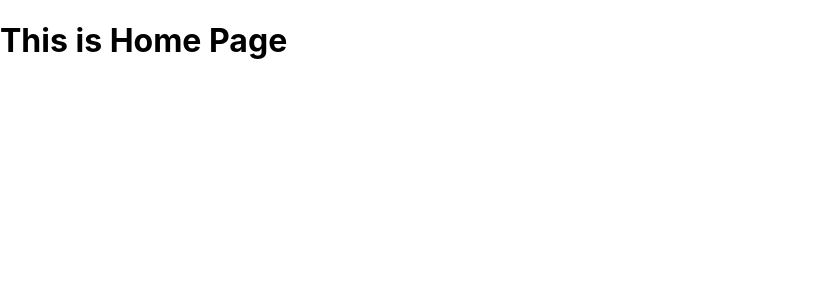
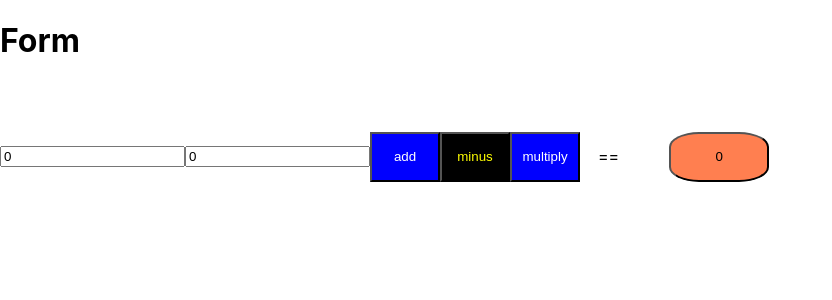
Before and after one commit to 7078shiv/React-App, a React (Create React App) app: page /form in a window 1280 px wide. Shown: the top 300 px of the page, without its empty margins (0-832 px from the left). Built offline with nearby package versions, Linux system fonts and the light colour scheme.

Commit message:
modified

```diff
--- a/package.json
+++ b/package.json
@@ -18,7 +18,7 @@
     "web-vitals": "^2.1.4"
   },
   "scripts": {
-    "start": "set PORT=51517 && react-scripts start",
+    "start": "set PORT=50611 && react-scripts start",
     "build": "react-scripts build",
     "test": "react-scripts test",
     "eject": "react-scripts eject"
--- a/src/App.css
+++ b/src/App.css
@@ -1,38 +1,110 @@
-.App {
-  text-align: center;
+.addbutton{
+  width:70px;
+  height:50px;
+  background-color:blue;
+  color:white;
 }
 
-.App-logo {
-  height: 40vmin;
-  pointer-events: none;
+.minusbutton{
+  width:70px;
+  height:50px;
+  color:yellow;
+  background-color: black;
 }
 
-@media (prefers-reduced-motion: no-preference) {
-  .App-logo {
-    animation: App-logo-spin infinite 20s linear;
-  }
+
+.todo-input {
+  position: relative;
+  width: 400px;
+
+  padding: 30px 30px 15px;
+  background: white;
+  border: 1px solid;
+  border-color: #dfdcdc #d9d6d6 #ccc;
+  border-radius: 2px;
+  -webkit-box-shadow: 0 1px 2px rgba(0, 0, 0, 0.1);
+  box-shadow: 0 1px 2px rgba(0, 0, 0, 0.1);
+  margin: 20px auto;
+  margin-left: 400px;
+  align-items: center;
 }
 
-.App-header {
-  background-color: #282c34;
-  min-height: 100vh;
-  display: flex;
-  flex-direction: column;
-  align-items: center;
-  justify-content: center;
-  font-size: calc(10px + 2vmin);
-  color: white;
+.btn {
+  margin: 10px ;
+  padding: 2px;
+  border-radius: 30%;
+  width: 100px;
+  height: 50px;
+  background-color: coral;
+  margin: 50px;
+}
+.app-title {
+  font-size: 52px;
+  line-height: 52px;
+  margin-bottom: 30px;
+  font-weight: bold;
+  text-align: center;
+  letter-spacing: -0.8px;
+  color: palevioletred;
 }
 
-.App-link {
-  color: #61dafb;
+.listitems{
+  border: 2px solid black;
+  text-align: center;
+  background-color: rebeccapurple;
+  color: black;
+  margin: 20px auto;
+  border-radius: 20%;
+  text-decoration: double;
+   width: 50%;
+  height: 10%;
 }
 
-@keyframes App-logo-spin {
-  from {
-    transform: rotate(0deg);
-  }
-  to {
-    transform: rotate(360deg);
-  }
+/* .content{
+  border: 2px solid black;
+  background-color: darkmagenta;
+} */
+
+.items{
+  border: 2px solid black;
+  border-radius: 20%;
+  background-color: skyblue;
+  /* width:fit-content; */
+  height: fit-content;
+  text-align: center;
+  margin: 20px;
+  padding: 10px;
+  align-items: center;
+  overflow:scroll;
 }
+
+img {
+  border: 1px solid #ddd;
+  border-radius: 100px;
+  padding: 5px;
+  width: 550px;
+  height: 500px;
+  display: flex;
+}
+
+img:hover {
+  box-shadow: 0 0 2px 1px rgba(0, 140, 186, 0.5);
+}
+
+.Cbtn{
+  padding: 5px;
+border-radius: 30%;
+width: 100px;
+height: 50px;
+background-color: coral;
+margin: 50px;
+
+text-align: center;
+pointer-events: stroke;
+text-align: center;
+display: inline;
+cursor: pointer;
+}
+.Cbtn:hover{
+  background-color: red;
+}
--- a/src/App.tsx
+++ b/src/App.tsx
@@ -6,6 +6,9 @@ import Donald from "./Component/Donald";
 import Home from "./Component/Home";
 import UserParams from "./Component/UserParams";
 import AddParams from "./Component/AddParams";
+import Form from "./Component/Form";
+import NoteTaking from "./Component/NoteTaking";
+import Carousel from "./Component/Carousel";
 // react-router-dom enable me to create the routes
 export default function App() {
   return (
@@ -28,6 +31,11 @@ export default function App() {
       {/* wildcard matching should be implemented at last */}
 
       <Route path="*" element={<Home></Home>}></Route>
+
+      {/* Props and state */}
+      <Route path="/form" element={<Form/>}></Route>
+      <Route path="/NoteTaking" element={<NoteTaking/>}></Route>
+      <Route path="/Carousel" element={<Carousel/>}></Route>
     </Routes>
     </BrowserRouter>
   );
--- /dev/null
+++ b/src/Component/Button.tsx
@@ -0,0 +1,12 @@
+import "../App.css"
+interface IButtonProps{
+    text:string;
+    className:string;
+    Onclick():void;
+}
+export default function Button(props:IButtonProps){
+
+    return (
+        <button className={props.className} onClick={props.Onclick}>{props.text}</button>
+    )
+}
--- /dev/null
+++ b/src/Component/Carousel.tsx
@@ -0,0 +1,24 @@
+
+// first images,left will be disalbled
+// lastimage right should be disabled
+// other images both will be enabled
+// on left curr=curr-1;
+// on righ curr=curr+1;
+
+import { useState } from "react";
+import "../App.css"
+export default function Carousel(){
+    const[count,setcount]=useState<number>(0);
+    const images=["https://cdn.pixabay.com/photo/2023/05/04/02/24/bali-7969001_1280.jpg",
+   " https://cdn.pixabay.com/photo/2023/05/03/12/45/bird-7967577_640.jpg",
+   "https://cdn.pixabay.com/photo/2023/05/08/13/24/laptop-7978588_1280.jpg"
+];
+
+ return(
+    <div className="slideshow-container">
+    <img  src= {images[count]} alt="images"></img>
+    <button className="Cbtn"  disabled={count===0?true:false} onClick={()=>setcount(count-1)}>left</button>
+    <button className="Cbtn" disabled={count===images.length-1?true:false} onClick={()=>setcount(count+1)}>right</button>
+    </div>
+ )
+}
--- /dev/null
+++ b/src/Component/Form.tsx
@@ -0,0 +1,25 @@
+import Button from "./Button";
+import "../App.css"
+import { useState } from "react";
+
+export default function Form(){
+    const[first,setfirst]=useState<number>(0);
+    const[second,setsecond]=useState<number>(0);
+    const [result,setresult]=useState<number>(0);
+    return (
+        <>
+        <h1>Form</h1>
+        <input type="number" placeholder="type first no" value={first} onChange={(e)=>{
+            setfirst(parseInt(e.target.value))
+        }}></input>
+        <input type="number" placeholder="type second no" value={second} onChange={(e)=>{
+            setsecond(parseInt(e.target.value))
+        }}></input>
+        <Button text="add" className="addbutton" Onclick={()=>setresult(first+second)}/>
+        <Button text="minus" className="minusbutton" Onclick={()=>setresult(first-second)}/>
+        <Button text="multiply" className="addbutton" Onclick={()=>setresult(first*second)}></Button>
+        <span>&nbsp;&nbsp;&nbsp;&nbsp;==</span>
+        <button className="btn">{result}</button>
+        </>
+    )
+}
--- /dev/null
+++ b/src/Component/NoteTaking.tsx
@@ -0,0 +1,75 @@
+import { useState } from "react"
+import "../App.css"
+
+// CRUD operation
+
+export default function NoteTaking(){
+    const[list,setlist]=useState<string[]>([]);
+    const[value,setvalue]=useState<string>("");
+    const [updateIndex,setUpdateIndex]=useState<number|undefined>();
+    const[updateText,setUpdateText]=useState<string>("");
+    const[searchtext,setsearchtext]=useState<string>("");
+
+    function Ondeleteclick(index:number){
+        // string is immutable so modification is done in the new
+        // address
+        const newlist=[...list];
+        // Delete Operation
+        newlist.splice(index,1);
+        setlist(newlist);
+    }
+    function renderlistitem(listitem:string,index:number){
+        // Read opearation
+        return(
+        <div key={index}>
+        <div className="listitems"><div className="items">{listitem}</div>
+        <button className="btn" onClick={()=>Ondeleteclick(index)}>Delete</button>
+        <button className="btn" onClick={()=>{
+        setUpdateText(listitem);
+            setUpdateIndex(index)}}>Update</button>
+        </div>
+
+        </div>
+        )
+    }
+
+    function Onupdate(index:number){
+        const newlist=[...list]
+        newlist[index]=updateText;
+        setlist(newlist);
+        setUpdateIndex(undefined);
+        setUpdateText("");
+    }
+
+    function renderupdateItem(index:number){
+        return(
+            <div key={index}>
+                {/* Update operation */}
+                <input className="todo-input" type="text" value={updateText}
+                onChange={(e)=>setUpdateText(e.target.value)}></input>
+                <button className="btn" onClick={()=>Onupdate(index)}>done</button>
+            </div>
+            )
+    }
+    function renderedfilteredlistitem(listitem:string,index:number):React.ReactNode{
+        if(listitem.toLowerCase().includes(searchtext.toLowerCase())){
+            return(
+                updateIndex===index?renderupdateItem(index):
+                renderlistitem(listitem,index)
+            )
+        }
+        return;
+    }
+    return(
+        <>
+        <div className="app-title">To Do List</div>
+        {/* Create Opearation */}
+        <input className="todo-input" type="text" placeholder="add text here" value={value} onChange={(e)=>setvalue(e.target.value)}></input>
+        <button className="btn" onClick={()=>{setlist([...list,value]);
+        setvalue("")
+        }}>Add</button>
+        <input className="todo-input" placeholder="search Item Here" type="text" value={searchtext} onChange={(e)=>setsearchtext(e.target.value)}></input>
+        {list.map(renderedfilteredlistitem)}
+        </>
+    )
+}
```
Also changed, not shown: 1 other file (tests, documents, lock files or other folders).
